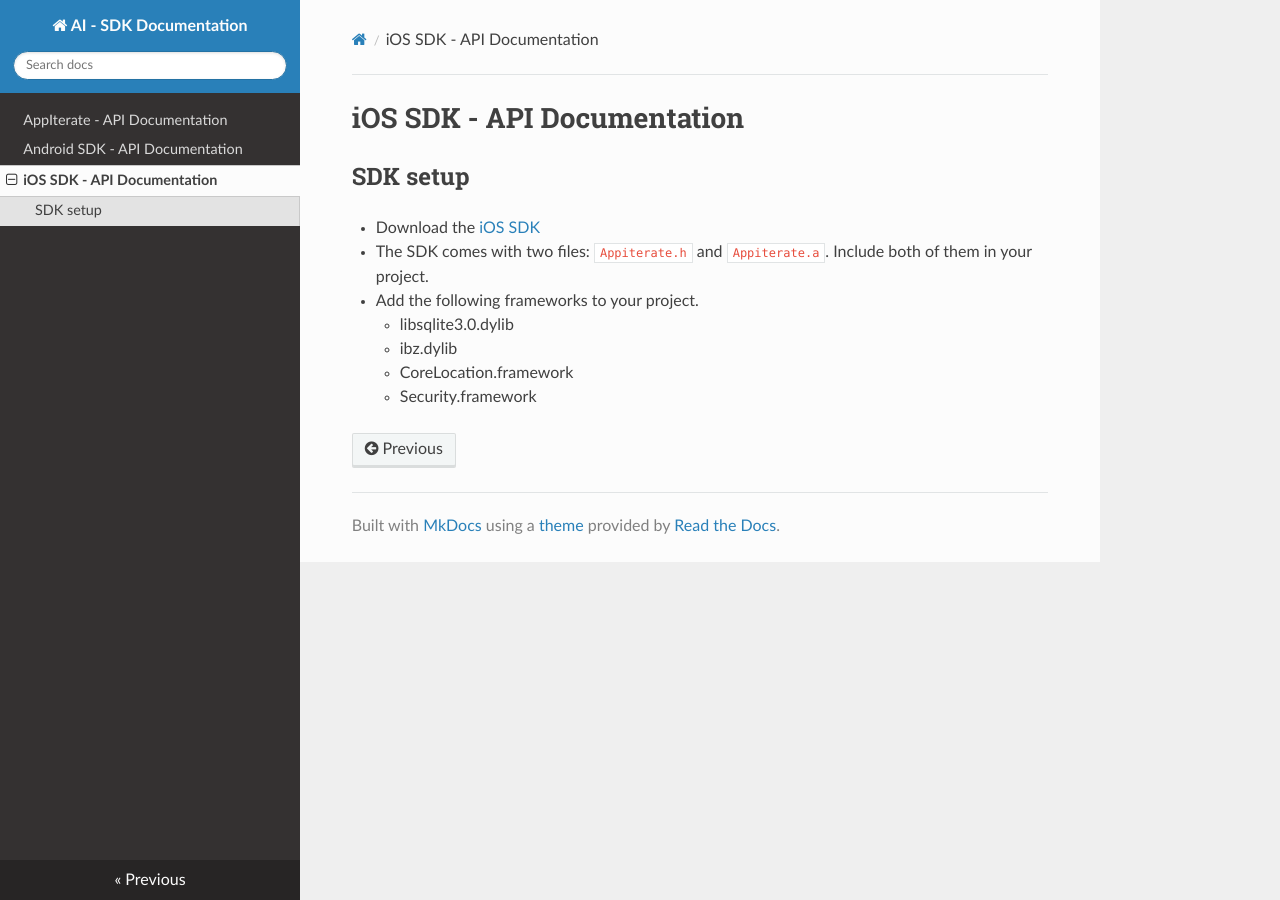
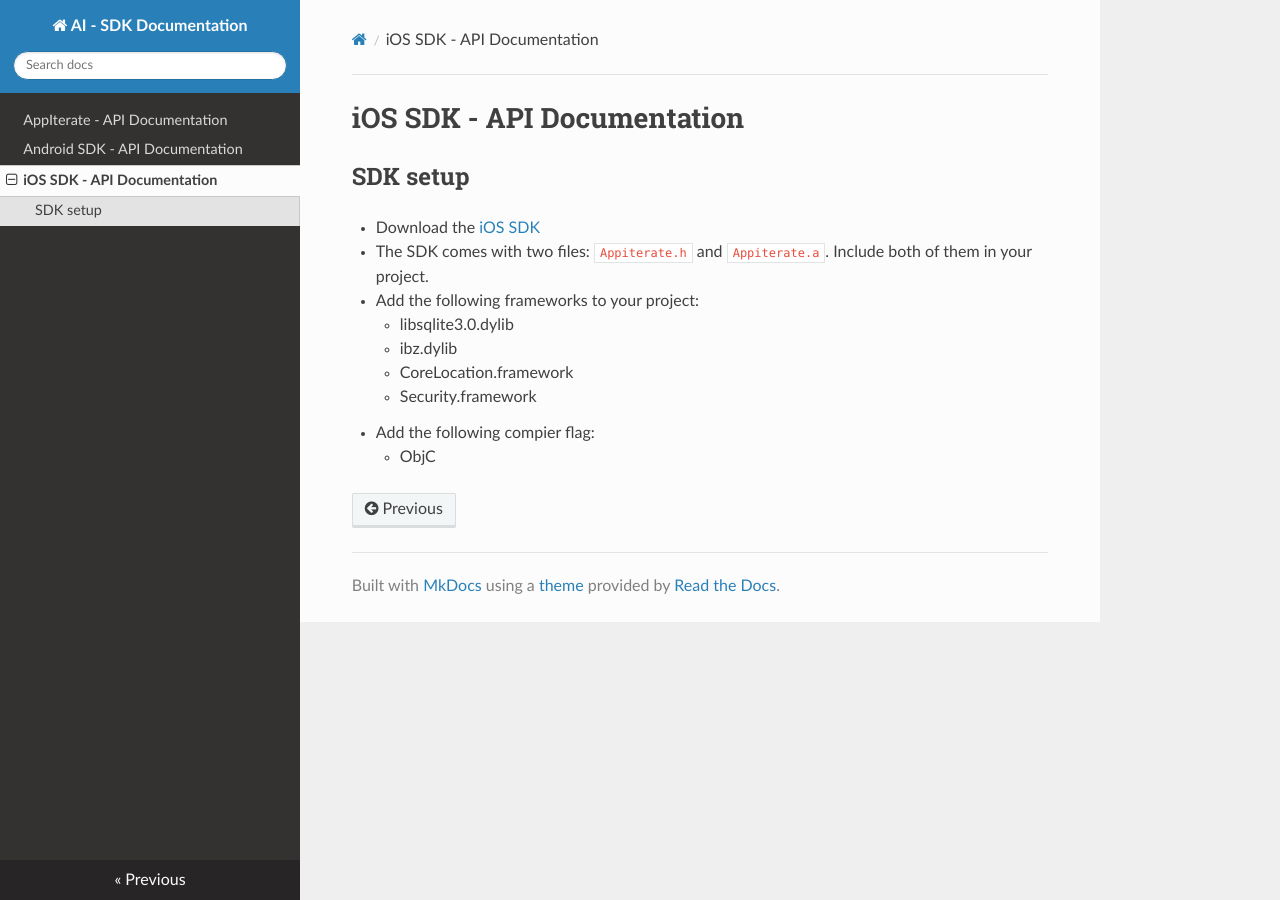
Before and after one commit to AppIterate/docs, an MkDocs documentation site: the page built from docs/iOS.md, in a window 1280 px wide. Built offline with MkDocs 1.6.1, drawn with Linux system fonts in a browser that asks for light colours; nearby versions of some CDN libraries.

Commit message:
ios doc update SDK corrections

```diff
--- a/docs/iOS.md
+++ b/docs/iOS.md
@@ -4,8 +4,10 @@
 
 * Download the [iOS SDK](http://appiterate.com/ios/latest)
 * The SDK comes with two files: `Appiterate.h` and `Appiterate.a`. Include both of them in your project.
-* Add the following frameworks to your project.
+* Add the following frameworks to your project:
     * libsqlite3.0.dylib
     * ibz.dylib
     * CoreLocation.framework
     * Security.framework
+* Add the following compier flag:
+    * ObjC
```
